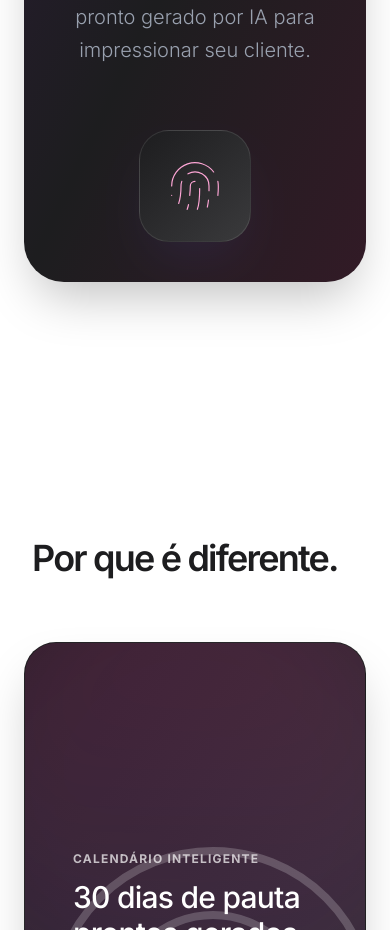
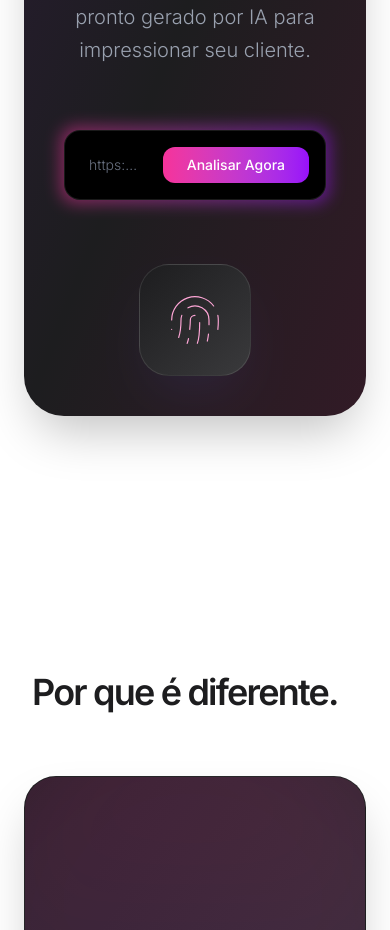
Before and after one commit to evopagess/TrenDIX-Page, a React (Vite) app: page / in a window 390 px wide. Shown: the part 3780-4710 px from the top of the page. Built offline with nearby package versions, Linux system fonts and the light colour scheme.

Commit message:
feat: integrate HeroEffect, add solution mockup, and fix headline line count

```diff
--- a/src/App.tsx
+++ b/src/App.tsx
@@ -3,6 +3,7 @@ import { Check, ChevronRight, Timer, Zap, AreaChart, ShieldCheck, Star, ArrowRig
 import { ReactNode, useState, useEffect, lazy, Suspense, useId } from "react";
 
 const InteractiveDotGrid = lazy(() => import("./components/InteractiveDotGrid"));
+const HeroEffect = lazy(() => import("./components/HeroEffect"));
 
 // Luxuriant, performance-optimized Apple-style components
 const Section = ({ children, className = "", id = "" }: { children: ReactNode; className?: string; id?: string }) => (
@@ -189,6 +190,13 @@ export default function App() {
         <section className="relative min-h-screen flex flex-col items-center justify-center text-center px-6 pt-32 pb-12 overflow-hidden z-10">
 
           {/* Perfomant Background Effects */}
+          {/* Interactive Hero Effect (Lazy loaded) */}
+          {!isMobile && (
+            <Suspense fallback={null}>
+              <HeroEffect />
+            </Suspense>
+          )}
+
           {/* Interactive Dot Grid (Lazy loaded, strictly runs only on Desktop to protect Mobile 95+ score) */}
           {!isMobile ? (
             <Suspense fallback={<div className="absolute inset-0 opacity-60 z-0 pointer-events-none" style={{ backgroundImage: 'radial-gradient(#c0c0c8 1.5px, transparent 1.5px)', backgroundSize: '32px 32px', WebkitMaskImage: 'linear-gradient(to bottom, white 40%, transparent 100%)', maskImage: 'linear-gradient(to bottom, white 40%, transparent 100%)' }}></div>}>
@@ -280,10 +288,10 @@ export default function App() {
 
         {/* SECTION 2: O PROBLEMA - Light Mode Spotlight / Widescreen */}
         <section id="problem" className="bg-[#f5f5f7] py-32 md:py-48 rounded-[40px] md:rounded-[80px] mx-2 md:mx-6 shadow-sm overflow-hidden relative">
-          <div className="max-w-[1000px] mx-auto px-6 relative z-10">
+          <div className="max-w-[1200px] mx-auto px-6 relative z-10">
             <FadeInText>
               <h3 className="text-[#86868b] font-medium tracking-widest uppercase text-sm md:text-base mb-6">A Dor do Avatar</h3>
-              <p className="text-3xl sm:text-4xl md:text-6xl font-medium tracking-tight leading-[1.2] md:leading-[1.1] mb-16 text-[#1d1d1f] break-words">
+              <p className="text-3xl sm:text-4xl md:text-5xl lg:text-6xl font-medium tracking-tight leading-[1.2] md:leading-[1.1] mb-16 text-[#1d1d1f] break-words">
                 Você já passou por isso: abriu o perfil do concorrente e ficou lá rolando por horas <GradientText>tentando entender o que funciona?</GradientText>
               </p>
             </FadeInText>
@@ -343,6 +351,20 @@ export default function App() {
               <p className="text-xl md:text-2xl font-light text-gray-400 max-w-4xl mx-auto mb-16 leading-relaxed">
                 Descubra os <span className="text-pink-400 font-medium">formatos que performam</span>, o que funciona para ser modelado, e o que não funciona como oportunidade.  Receba dezenas de <span className="text-purple-400 font-medium">ideias de conteúdo</span> baseadas em padrões reais e um relatório pronto gerado por IA para impressionar seu cliente.
               </p>
+
+              {/* Solution Mockup Visual */}
+              <div className="max-w-xl mx-auto mb-16 relative">
+                <div className="absolute -inset-1 bg-gradient-to-r from-pink-500 to-purple-600 rounded-2xl blur opacity-25 group-hover:opacity-50 transition duration-1000 group-hover:duration-200 animate-pulse"></div>
+                <div className="relative bg-black border border-white/10 rounded-2xl p-4 flex items-center gap-4">
+                  <div className="flex-1 text-left text-gray-500 font-light text-sm md:text-base truncate px-2">
+                    https://www.instagram.com/p/C4_x...
+                  </div>
+                  <div className="bg-gradient-to-r from-pink-500 to-purple-600 text-white px-6 py-2 rounded-xl font-medium text-sm md:text-base whitespace-nowrap">
+                    Analisar Agora
+                  </div>
+                </div>
+              </div>
+
               <div className="inline-flex items-center justify-center w-28 h-28 rounded-[30px] bg-gradient-to-br from-[#1d1d1f] to-[#3a3a3c] border border-white/10 text-white shadow-2xl shadow-indigo-500/10 hover:scale-105 transition-transform duration-500 cursor-default group">
                 <Fingerprint strokeWidth={0.5} className="w-14 h-14 fill-transparent text-pink-300 group-hover:text-purple-300 transition-colors" />
               </div>
```
